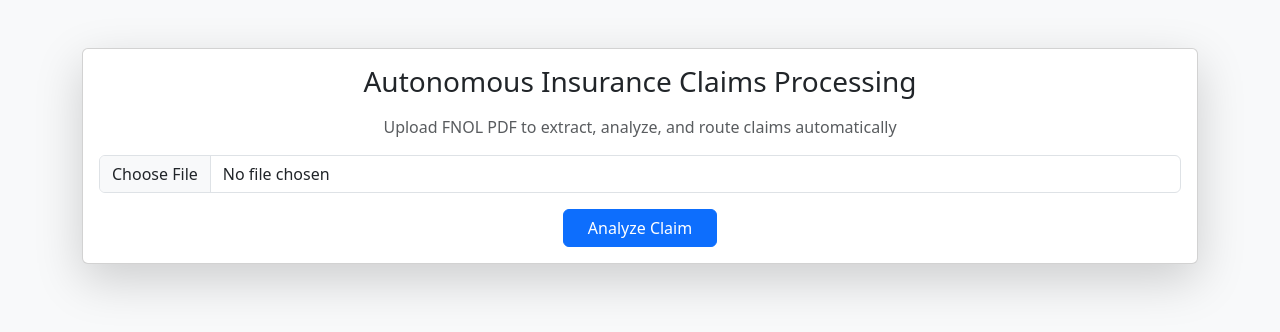
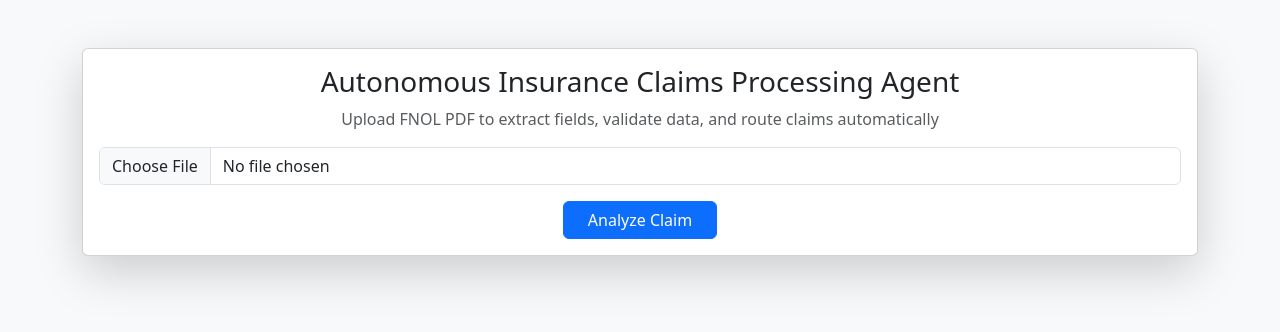
Before and after one commit to Vamsi-Krishna-3108/Autonomous-Insurance-Claims-Processing, a Flask app: page / in a window 1280 px wide. Shown: the top 332 px of the page. Run offline with Flask 3, Linux system fonts and the light colour scheme.

Commit message:
Add files via upload

```diff
--- a/analyzer.py
+++ b/analyzer.py
@@ -1,27 +1,24 @@
 MANDATORY_FIELDS = [
     "Policy Number",
     "Policyholder Name",
-    "Date of Loss",
+    "Effective Dates",
+    "Date",
+    "Time",
     "Location",
     "Description",
+    "Claimant",
+    "Contact Details",
+    "Asset Type",
+    "Asset ID",
+    "Estimated Damage",
     "Claim Type",
-    "Estimated Damage"
+    "Attachments",
+    "Initial Estimate"
 ]
 
-def analyze_fields(extracted):
+def find_missing_fields(extracted_fields):
     missing = []
-    analysis_notes = []
-
     for field in MANDATORY_FIELDS:
-        if field not in extracted:
+        if field not in extracted_fields:
             missing.append(field)
-
-    if "Estimated Damage" in extracted:
-        if extracted["Estimated Damage"] <= 0:
-            analysis_notes.append("Estimated damage value is invalid.")
-
-    if "Description" in extracted:
-        if len(extracted["Description"]) < 15:
-            analysis_notes.append("Accident description is too short.")
-
-    return missing, analysis_notes
+    return missing
--- a/app.py
+++ b/app.py
@@ -1,13 +1,17 @@
-from flask import Flask, render_template, request
-import os
+from flask import Flask, render_template, request, send_file
+import os, json
 
 from extractor import extract_text_from_pdf, extract_fields
-from analyzer import analyze_fields
+from analyzer import find_missing_fields
 from router import route_claim
 
 app = Flask(__name__)
+app.secret_key = "claims-secret-key"
+
 UPLOAD_FOLDER = "uploads"
 os.makedirs(UPLOAD_FOLDER, exist_ok=True)
+
+LAST_RESULT_PATH = "last_result.json"
 
 @app.route("/", methods=["GET", "POST"])
 def index():
@@ -20,18 +24,31 @@ def index():
 
         text = extract_text_from_pdf(file_path)
         extracted = extract_fields(text)
-        missing, notes = analyze_fields(extracted)
-        route, reasoning = route_claim(extracted, missing, notes)
+        missing = find_missing_fields(extracted)
+
+        route, reasoning = route_claim(extracted, missing, [])
 
         result = {
-            "Extracted Fields": extracted,
-            "Missing Fields": missing,
-            "Analysis Notes": notes,
-            "Recommended Route": route,
-            "Reasoning": reasoning
+            "extractedFields": extracted,
+            "missingFields": missing,
+            "recommendedRoute": route,
+            "reasoning": reasoning
         }
+
+        with open(LAST_RESULT_PATH, "w") as f:
+            json.dump(result, f, indent=4)
 
     return render_template("index.html", result=result)
 
+
+@app.route("/download-json")
+def download_json():
+    return send_file(
+        LAST_RESULT_PATH,
+        as_attachment=True,
+        download_name="claim_analysis_result.json"
+    )
+
+
 if __name__ == "__main__":
     app.run(debug=True)
--- a/templates/index.html
+++ b/templates/index.html
@@ -2,7 +2,7 @@
 <html lang="en">
 <head>
     <meta charset="UTF-8">
-    <title>Insurance Claim Processing Agent</title>
+    <title>Autonomous Insurance Claims Processing</title>
 
     <!-- Bootstrap 5 CDN -->
     <link href="https://cdn.jsdelivr.net/npm/bootstrap@5.3.2/dist/css/bootstrap.min.css" rel="stylesheet">
@@ -10,36 +10,37 @@
 
 <body class="bg-light">
 
-<div class="container mt-5">
+<div class="container mt-5 mb-5">
 
-    <div class="card shadow-lg">
-        <div class="card-body">
-            <h3 class="card-title text-center mb-3">
-                Autonomous Insurance Claims Processing
+    <!-- Upload Card -->
+    <div class="card shadow-lg mb-4">
+        <div class="card-body text-center">
+            <h3 class="card-title mb-2">
+                Autonomous Insurance Claims Processing Agent
             </h3>
-
-            <p class="text-muted text-center">
-                Upload FNOL PDF to extract, analyze, and route claims automatically
+            <p class="text-muted">
+                Upload FNOL PDF to extract fields, validate data, and route claims automatically
             </p>
 
-            <form method="POST" enctype="multipart/form-data" class="text-center">
-                <input class="form-control mb-3" type="file" name="pdf" required>
-                <button class="btn btn-primary px-4">Analyze Claim</button>
+            <form method="POST" enctype="multipart/form-data">
+                <input type="file" name="pdf" class="form-control mb-3" required>
+                <button type="submit" class="btn btn-primary px-4">
+                    Analyze Claim
+                </button>
             </form>
         </div>
     </div>
 
     {% if result %}
-    <div class="mt-4">
 
     <!-- Extracted Fields -->
     <div class="card mb-3">
         <div class="card-header bg-success text-white">
             Extracted Fields
         </div>
-            <div class="card-body">
-                <ul class="list-group">
-                    {% for key, value in result["Extracted Fields"].items() %}
+        <div class="card-body p-0">
+            <ul class="list-group list-group-flush">
+                {% for key, value in result["extractedFields"].items() %}
                 <li class="list-group-item">
                     <strong>{{ key }}:</strong> {{ value }}
                 </li>
@@ -54,32 +55,18 @@
             Missing Fields
         </div>
         <div class="card-body">
-                {% if result["Missing Fields"] %}
+            {% if result["missingFields"] %}
                 <ul class="list-group">
-                        {% for field in result["Missing Fields"] %}
-                            <li class="list-group-item">{{ field }}</li>
+                    {% for field in result["missingFields"] %}
+                    <li class="list-group-item">
+                        {{ field }}
+                    </li>
                     {% endfor %}
                 </ul>
             {% else %}
-                    <p class="text-success mb-0">No missing fields detected.</p>
-                {% endif %}
-            </div>
-        </div>
-
-        <!-- Analysis Notes -->
-        <div class="card mb-3">
-            <div class="card-header bg-info text-white">
-                Analysis Notes
-            </div>
-            <div class="card-body">
-                {% if result["Analysis Notes"] %}
-                    <ul class="list-group">
-                        {% for note in result["Analysis Notes"] %}
-                            <li class="list-group-item">{{ note }}</li>
-                        {% endfor %}
-                    </ul>
-                {% else %}
-                    <p class="text-success mb-0">No inconsistencies found.</p>
+                <p class="text-success mb-0">
+                    No missing mandatory fields detected.
+                </p>
             {% endif %}
         </div>
     </div>
@@ -93,17 +80,22 @@
             <h5>
                 Recommended Route:
                 <span class="badge bg-primary">
-                        {{ result["Recommended Route"] }}
+                    {{ result["recommendedRoute"] }}
                 </span>
             </h5>
-                <p class="mt-2">
-                    <strong>Reasoning:</strong>
-                    {{ result["Reasoning"] }}
+            <p class="mt-2 mb-0">
+                <strong>Reasoning:</strong> {{ result["reasoning"] }}
             </p>
         </div>
     </div>
 
+    <!-- Download JSON -->
+    <div class="text-center mt-4">
+        <a href="/download-json" class="btn btn-outline-success">
+            ⬇ Download JSON Result
+        </a>
     </div>
+
     {% endif %}
 
 </div>
```
Also changed, not shown: extractor.py (+26 -8 lines), last_result.json (added, +22 -0 lines), router.py (+17 -11 lines), 3 other files. Lines whose indentation alone changed are shown as unchanged.
